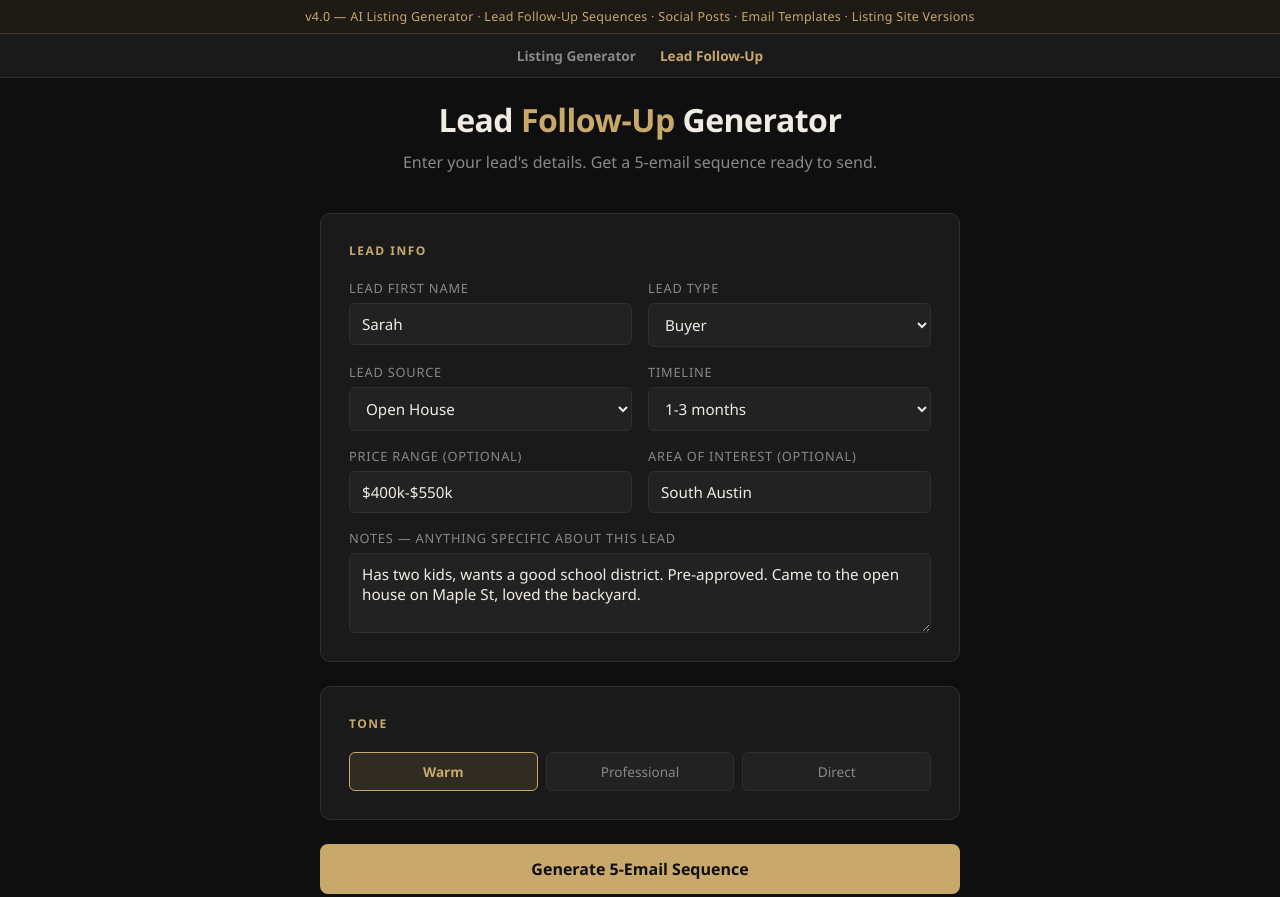
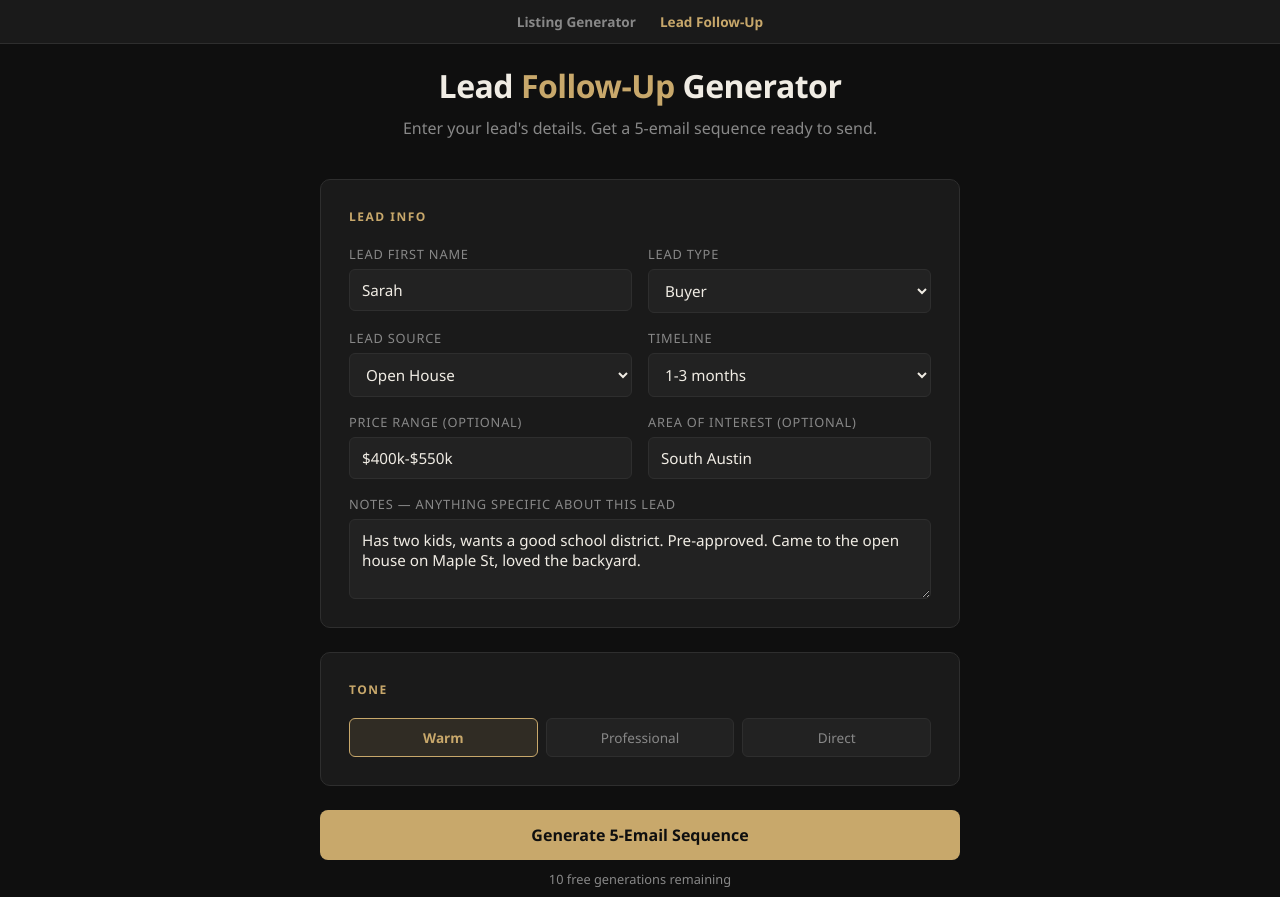
Before and after one commit to ameach14-sudo/ai-listing-generator, a website: page frontend/follow-up.html in a window 1280 px wide. Shown: the top 897 px of the page. Drawn offline with Linux system fonts and the light colour scheme.

Commit message:
Remove update banner — v1.0 release

```diff
--- a/frontend/follow-up.html
+++ b/frontend/follow-up.html
@@ -244,9 +244,6 @@
 </head>
 <body>
 
-  <div style="background:rgba(200,168,107,0.08);border-bottom:1px solid rgba(200,168,107,0.2);padding:8px 20px;text-align:center;font-size:0.78rem;color:var(--accent);letter-spacing:0.3px;">
-    v4.0 — AI Listing Generator · Lead Follow-Up Sequences · Social Posts · Email Templates · Listing Site Versions
-  </div>
   <nav>
     <a href="/">Listing Generator</a>
     <a href="/follow-up.html" class="active">Lead Follow-Up</a>
```
Also changed, not shown: frontend/index.html (+0 -3 lines).
